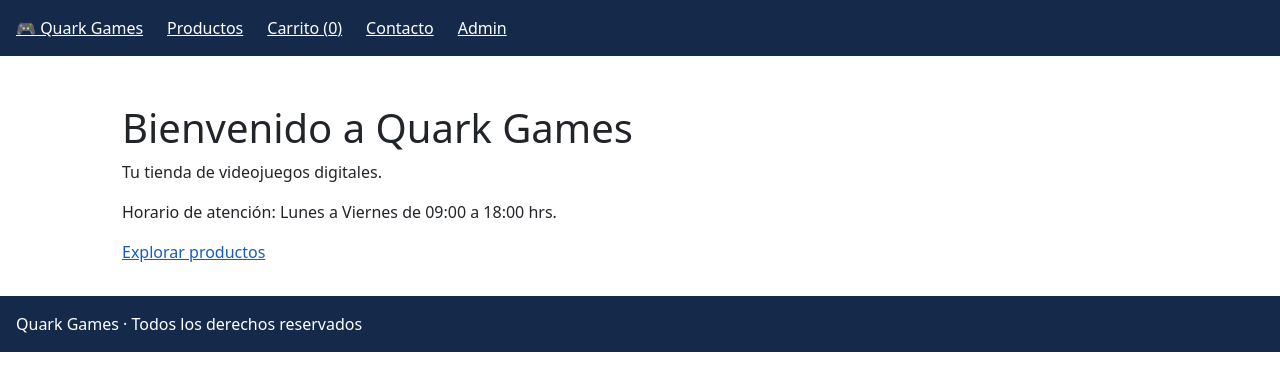
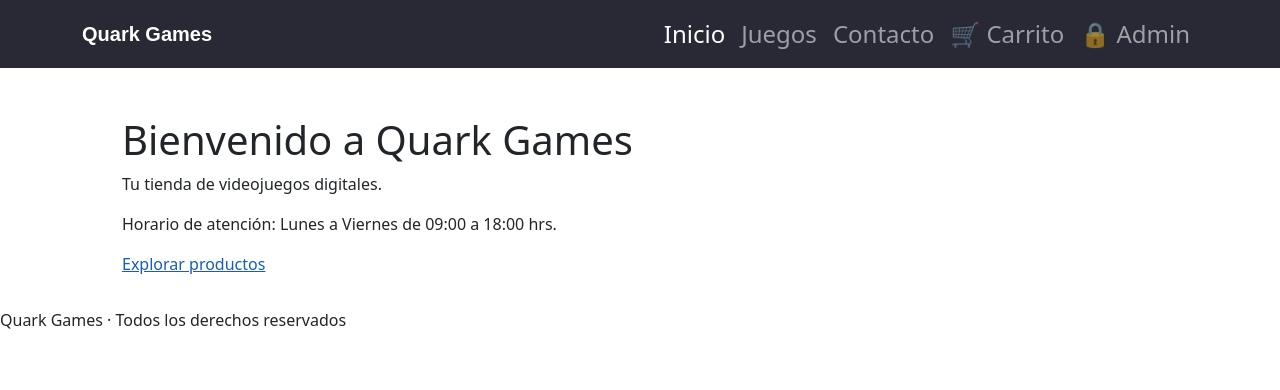
Before and after one commit to SevenA7X/QuarkGames-React, a React (Vite) app: page / in a window 1280 px wide. Shown: the top 390 px of the page. Built offline with nearby package versions, Linux system fonts and the light colour scheme.

Commit message:
Se arreglaron unas cosas y se cambio el diseño del Header

```diff
--- a/index.html
+++ b/index.html
@@ -1,5 +1,5 @@
 <!doctype html>
-<html lang="en">
+<html lang="es">
   <head>
     <meta charset="UTF-8" />
     <link rel="icon" type="image/svg+xml" href="/favicon.svg" />
--- a/src/components/Header.jsx
+++ b/src/components/Header.jsx
@@ -1,30 +1,78 @@
-// Utiliza NavLink de React Router (rutas sin #) y lee los datos desde los contextos globales.
-import { NavLink } from 'react-router';
+import { useState } from 'react';
+import { Link, NavLink } from 'react-router';
+import { Navbar, Nav, Container, Badge, Button } from 'react-bootstrap';
 import { useTienda } from '../context/TiendaContext.jsx';
 import { useAuth } from '../context/AuthContext.jsx';
 
 export default function Header() {
-  // Ya no recibimos props: el carrito vive en TiendaContext y la sesión en AuthContext.
+  // El carrito vive en TiendaContext y la sesión en AuthContext: el Header no recibe props.
   const { estado } = useTienda();
   const { sesionActiva, logout } = useAuth();
+
+  // En pantallas pequeñas el menú se despliega con el botón de las tres rayas.
+  const [menuAbierto, setMenuAbierto] = useState(false);
+  const cerrarMenu = () => setMenuAbierto(false);
 
   // Estado derivado: las unidades se calculan en cada render, no se guardan en ningún lado.
   const unidades = estado.carrito.reduce((total, item) => total + item.cantidad, 0);
 
   return (
-    <header className="cabecera">
-      <nav aria-label="Navegación principal">
-        <NavLink to="/" end>🎮 Quark Games</NavLink>
-        <NavLink to="/productos">Productos</NavLink>
-        <NavLink to="/carrito">Carrito ({unidades})</NavLink>
-        <NavLink to="/contacto">Contacto</NavLink>
-        <NavLink to="/admin">Admin</NavLink>
-        {sesionActiva && (
-          <button type="button" onClick={logout}>
-            Cerrar sesión
-          </button>
-        )}
-      </nav>
+    <header>
+      <Navbar
+        expand="lg"
+        expanded={menuAbierto}
+        onToggle={setMenuAbierto}
+        className="navbar-custom-color"
+        data-bs-theme="dark"
+        aria-label="Navegación principal"
+      >
+        <Container>
+          <Link className="navbar-brand fw-bold" to="/" onClick={cerrarMenu}>
+            Quark Games
+          </Link>
+          <Navbar.Toggle aria-controls="menu-principal" aria-label="Alternar navegación" />
+
+          <Navbar.Collapse id="menu-principal">
+            <Nav className="ms-auto align-items-lg-center">
+              {/* NavLink agrega solo la clase "active" y aria-current="page" al enlace de la ruta actual */}
+              <NavLink className="nav-link" to="/" end onClick={cerrarMenu}>
+                Inicio
+              </NavLink>
+              <NavLink className="nav-link" to="/productos" onClick={cerrarMenu}>
+                Juegos
+              </NavLink>
+              <NavLink className="nav-link" to="/contacto" onClick={cerrarMenu}>
+                Contacto
+              </NavLink>
+              <NavLink className="nav-link" to="/carrito" onClick={cerrarMenu}>
+                <span aria-hidden="true">🛒</span> Carrito{' '}
+                {/* La insignia roja solo aparece cuando hay unidades en el carrito */}
+                {unidades > 0 && (
+                  <Badge bg="danger" pill className="contador-carrito">
+                    {unidades}
+                  </Badge>
+                )}
+              </NavLink>
+              <NavLink className="nav-link" to="/admin" onClick={cerrarMenu}>
+                <span aria-hidden="true">🔒</span> Admin
+              </NavLink>
+              {sesionActiva && (
+                <Button
+                  variant="outline-light"
+                  size="sm"
+                  className="ms-lg-3"
+                  onClick={() => {
+                    logout();
+                    cerrarMenu();
+                  }}
+                >
+                  Cerrar sesión
+                </Button>
+              )}
+            </Nav>
+          </Navbar.Collapse>
+        </Container>
+      </Navbar>
     </header>
   );
 }
--- a/src/main.jsx
+++ b/src/main.jsx
@@ -18,8 +18,8 @@ createRoot(document.getElementById('root')).render(
       {/* 2. Envolver <App /> con el Provider */}
       <TiendaProvider>
         <AuthProvider>
-      <App />
-    </AuthProvider>
+          <App />
+        </AuthProvider>
       </TiendaProvider>
     </BrowserRouter>
   </React.StrictMode>,
--- a/src/styles.css
+++ b/src/styles.css
@@ -1,14 +1,15 @@
-/*Centra el contenido en la pantalla y limita su ancho máximo a 1100 píxeles.*/
+/* Estructura: main ocupa el espacio libre (flex: 1) para que el footer quede al final de la pantalla */
 body { margin: 0; font-family: system-ui, sans-serif; }
-main { max-width: 1100px; margin: auto; padding: 2rem; }
+main { flex: 1 0 auto; width: 100%; max-width: 1100px; margin: 0 auto; padding: 2rem; }
 a { color: #165cbd; }
 
-/*Aplica un fondo de color azul oscuro (#15294b), texto claro y organiza la navegación de manera flexible*/
-.cabecera { background: #15294b; padding: 1rem; }
-.cabecera nav { display: flex; gap: 1.5rem; }
-.cabecera a { color: white; }
+/* Barra de navegación del diseño anterior: fondo gris azulado oscuro y letra grande */
+.navbar-custom-color { background-color: #292935; font-size: 1.5rem; }
+.navbar-custom-color .navbar-brand { font-family: Arial, sans-serif; }
 
-footer { background: #15294b; color: white; padding: 1rem; }
+/* Insignia roja del carrito, un poco más pequeña y levantada respecto al texto */
+.contador-carrito { font-size: 0.75em; transform: translateY(-2px); }
+
 /*Utiliza CSS Grid para crear una cuadrícula adaptable que ajusta automáticamente las columnas según el espacio disponible en la pantalla mediante auto-fit y minmax*/
 .grilla { display: grid; grid-template-columns: repeat(auto-fit, minmax(230px, 1fr)); gap: 1rem; }
 
```
Also changed, not shown: 1 other file (tests, documents, lock files or other folders).
